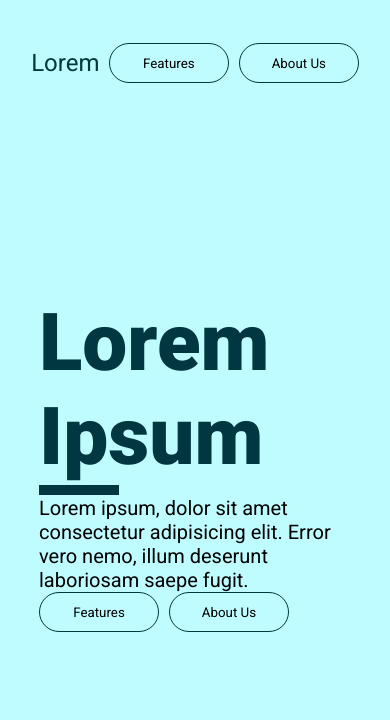
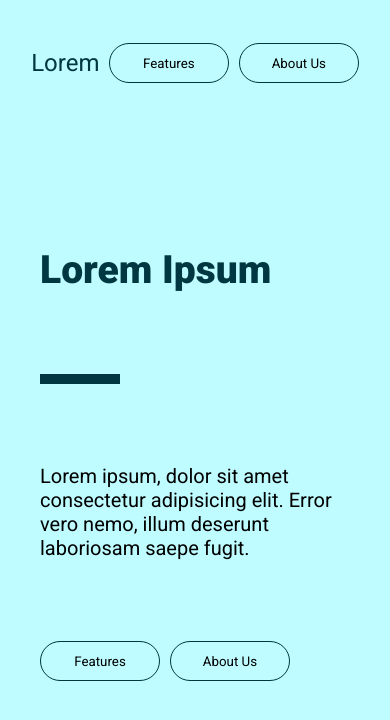
Before and after one commit to aaahanamehrotra/smart-healthcare, a Next.js app: page / in a window 390 px wide. Shown: the top 720 px of the page. Built offline with nearby package versions, Linux system fonts and the light colour scheme.

Commit message:
fix deployment

```diff
--- a/src/components/Feature.js
+++ b/src/components/Feature.js
@@ -2,7 +2,6 @@ import React from "react";
 import styles from "../styles/Feature.module.css";
 
 const Feature = ({ number, title, desc }) => {
-  console.log("J");
   return (
     <div className={styles.feature}>
       <div className={styles.number}>{number}</div>
--- a/src/components/Nav.js
+++ b/src/components/Nav.js
@@ -5,7 +5,7 @@ import Link from "next/link";
 const Nav = () => {
   return (
     <nav>
-      <div class="home">
+      <div className="home">
         <Link href="/">Lorem</Link>
       </div>
       <div className={styles.buttons}>
--- a/src/pages/features.js
+++ b/src/pages/features.js
@@ -13,6 +13,7 @@ const Features = () => {
             number={feature.number}
             title={feature.title}
             desc={feature.desc}
+            key={feature.number}
           />
         ))}
       </div>
--- a/src/styles/Home.module.css
+++ b/src/styles/Home.module.css
@@ -40,3 +40,12 @@
   background-color: var(--contrast);
   color: var(--white);
 }
+
+@media only screen and (max-width: 600px) {
+  .main {
+    padding: 40px;
+  }
+  .heading {
+    font-size: 10vw;
+  }
+}
```
Also changed, not shown: data/features.js (+4 -4 lines).
